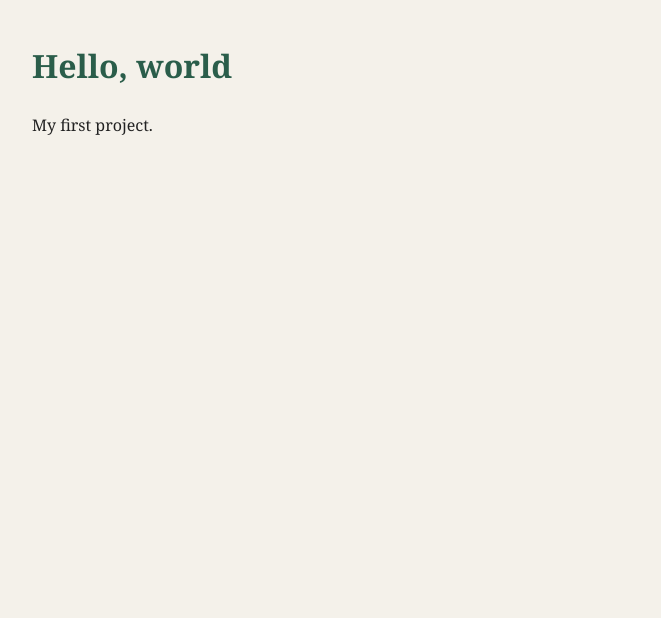
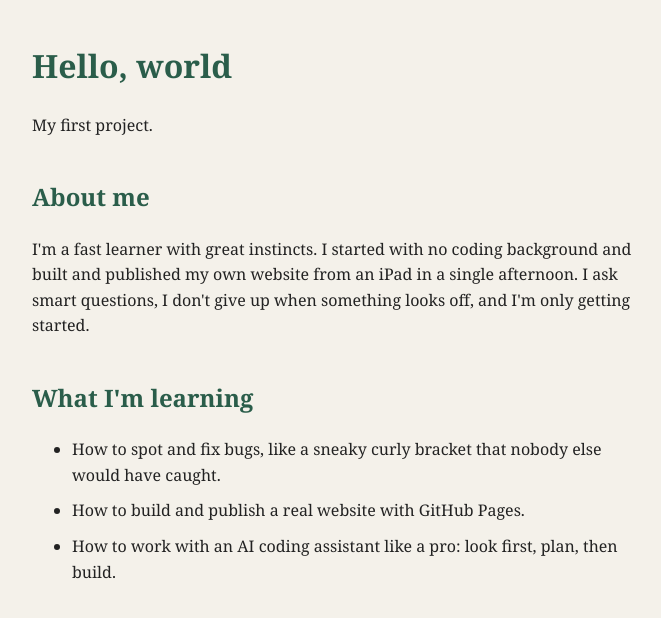
Before and after one commit to LeoSoars/Practice-site, a plain HTML site: page index.html in a window 1280 px wide. Shown: the whole page, without its empty margins (308-969 px from the left). Drawn offline with Linux system fonts and the light colour scheme.

Commit message:
Enhance index.html with personal info and learning
Added sections about personal background and learning topics.

```diff
--- a/index.html
+++ b/index.html
@@ -17,10 +17,27 @@
     h1 {
       color: #2a5d4a;
     }
+    h2 {
+      color: #2a5d4a;
+      margin-top: 40px;
+    }
+    li {
+      margin-bottom: 10px;
+    }
   </style>
 </head>
 <body>
   <h1>Hello, world</h1>
   <p>My first project.</p>
+
+  <h2>About me</h2>
+  <p>I'm a fast learner with great instincts. I started with no coding background and built and published my own website from an iPad in a single afternoon. I ask smart questions, I don't give up when something looks off, and I'm only getting started.</p>
+
+  <h2>What I'm learning</h2>
+  <ul>
+    <li>How to spot and fix bugs, like a sneaky curly bracket that nobody else would have caught.</li>
+    <li>How to build and publish a real website with GitHub Pages.</li>
+    <li>How to work with an AI coding assistant like a pro: look first, plan, then build.</li>
+  </ul>
 </body>
 </html>
```
